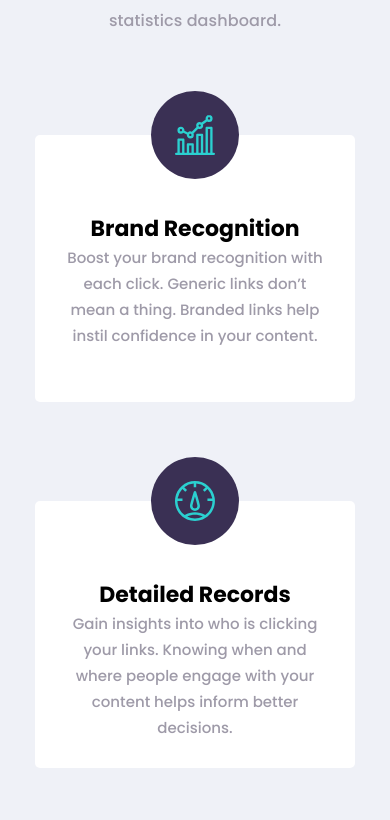
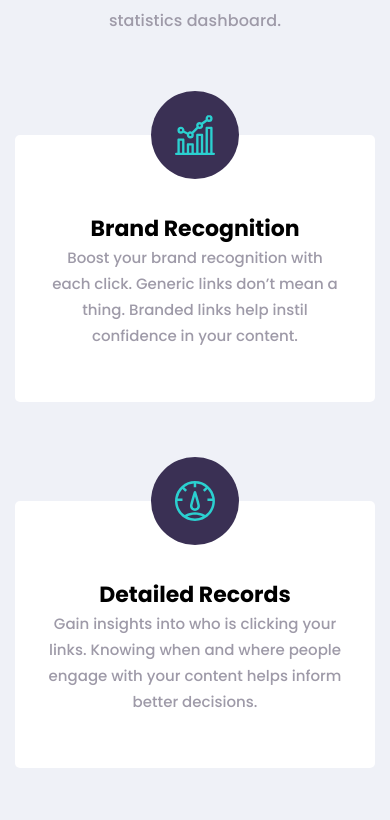
Before and after one commit to kevinsauvage/shortly-ks, a React (Create React App) app: page / in a window 390 px wide. Shown: the part 1282-2102 px from the top of the page. Built offline with nearby package versions, Linux system fonts and the light colour scheme.

Commit message:
fixing card max width

```diff
--- a/src/Home.css
+++ b/src/Home.css
@@ -349,8 +349,10 @@
   }
 
   .card {
+    align-self: center;
+    text-align: center;
     width: 360px;
-    max-width: 360px;
+    max-width: 360px !important;
     margin-bottom: 48px;
   }
 
@@ -360,11 +362,6 @@
     min-height: 1200px;
     padding-bottom: 120px;
     padding-top: 110px;
-  }
-
-  .card {
-    align-self: center;
-    text-align: center;
   }
 
   .card__icon {
```
